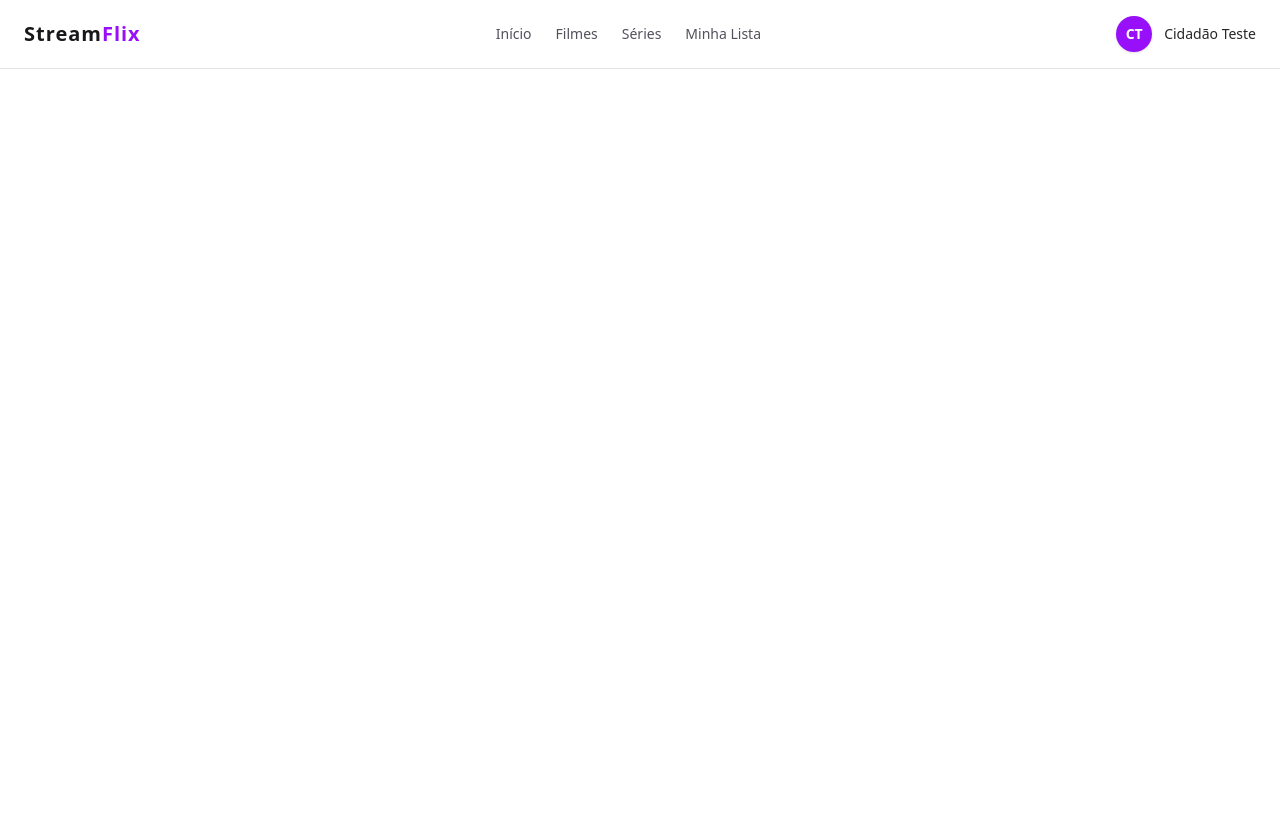
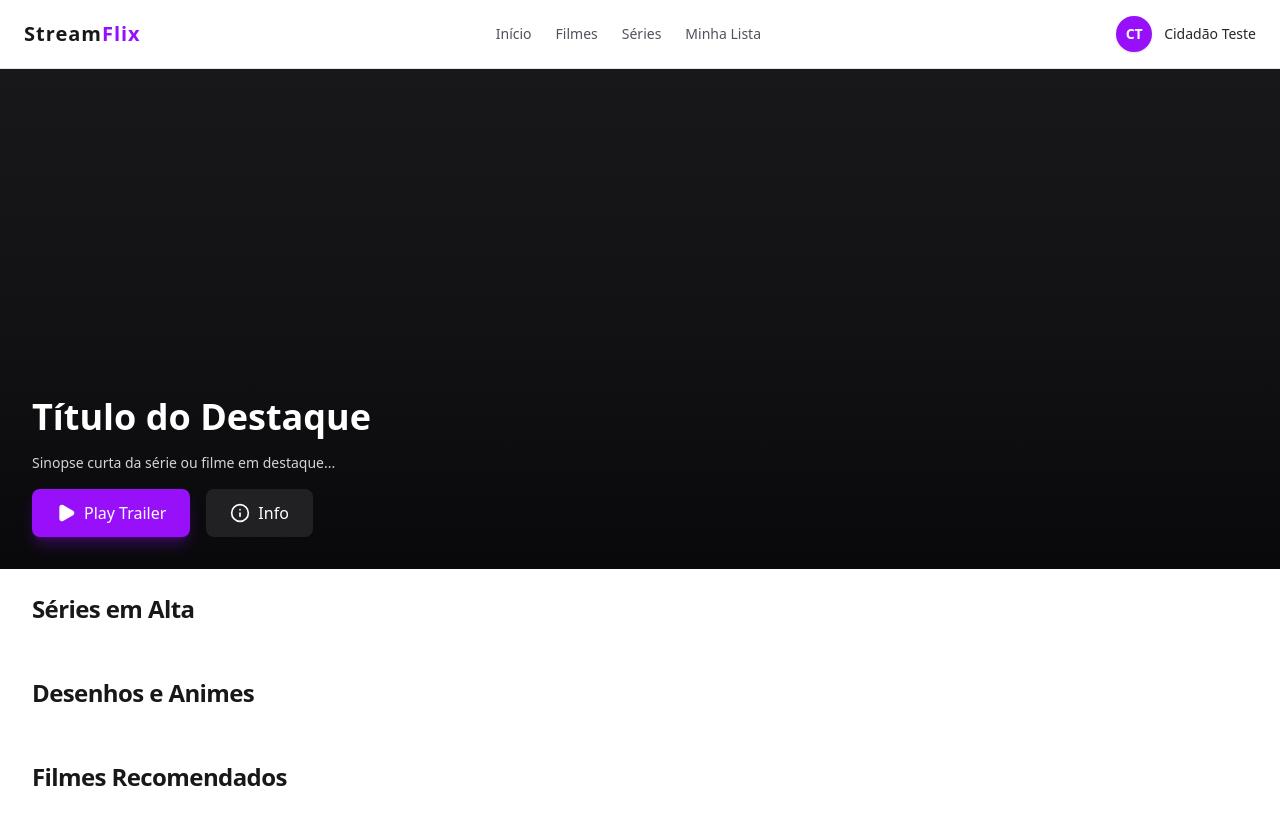
Before and after one commit to jonathammatos/streamflix, a Next.js app: page / in a window 1280 px wide. Shown: the top 824 px of the page. Before the commit the page ends 800 px from the top, so only its background shows below. Built offline with nearby package versions, Linux system fonts and the light colour scheme.

Commit message:
feat(home): estrutura layout da pagina inicial com Header, HeroBanner e MediaRows

```diff
--- a/src/app/page.tsx
+++ b/src/app/page.tsx
@@ -1,9 +1,25 @@
 import Header from "@/components/layout/Header";
+import HeroBanner from "@/components/media/HeroBanner";
+import MediaRow from "@/components/media/MediaRow";
+import { MediaCardProps } from "@/components/media/MediaCard";
 
 export default function Home() {
+  const todasAsMidias: MediaCardProps[] = [
+    /* ... dados do TMDB ... */
+  ];
+
+  const series = todasAsMidias.filter((item) => item.mediaType === "Série");
+  const desenhos = todasAsMidias.filter((item) => item.mediaType === "Desenho");
+  const filmes = todasAsMidias.filter((item) => item.mediaType === "filme");
+
   return (
     <main className="min-h-screen bg-white dark:bg-zinc-950 text-zinc-900 dark:text-zinc-100 transition-colors">
       <Header />
+      <HeroBanner />
+
+      <MediaRow title="Séries em Alta" cards={series} />
+      <MediaRow title="Desenhos e Animes" cards={desenhos} />
+      <MediaRow title="Filmes Recomendados" cards={filmes} />
     </main>
   );
 }
```
